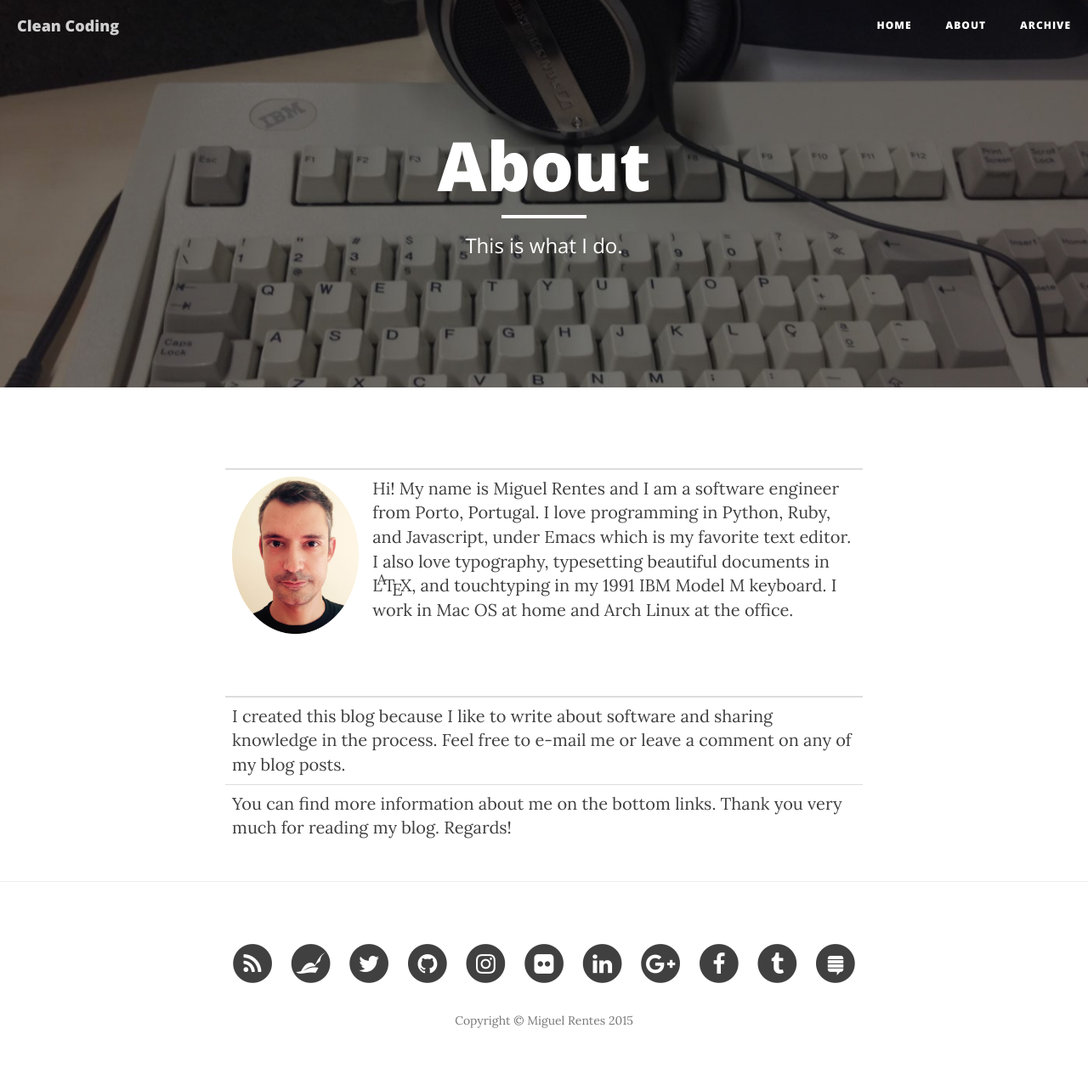
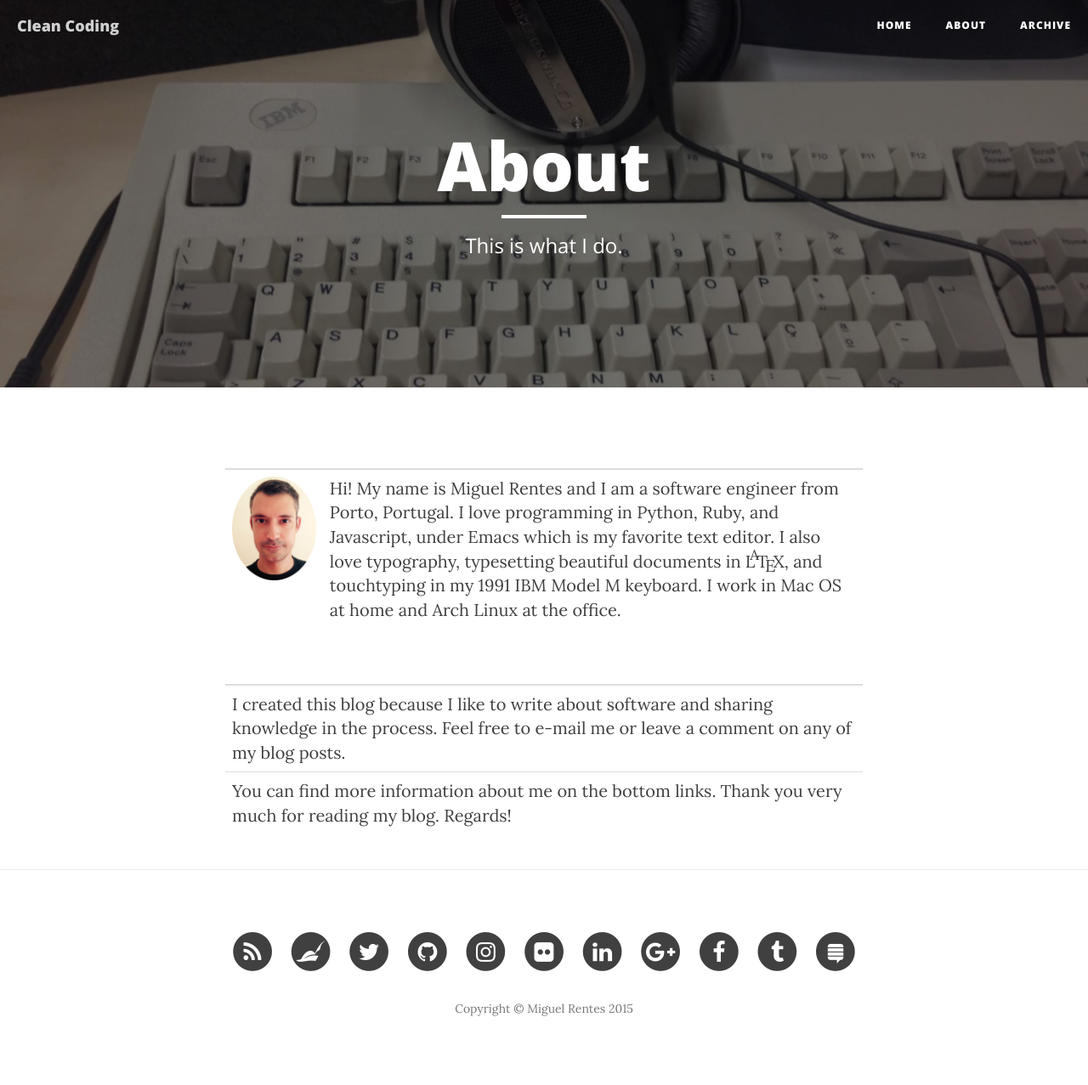
Before and after one commit to rentes/rentes.github.io, a Jekyll site: the page built from about.md, in a window 1280 px wide. Shown: the whole page at 85% size. Built offline with Jekyll 4.4.1, drawn with Linux system fonts in a browser that asks for light colours; nearby versions of some CDN libraries; Markdown is read by kramdown in place of the engine named in the settings.

Commit message:
Corrects picture for about page

```diff
--- a/about.md
+++ b/about.md
@@ -7,7 +7,7 @@
 
 |||
 |:---:|:---|
-| ![Miguel Rentes](/img/me.png "Miguel Rentes") | Hi! My name is Miguel Rentes and I am a software engineer from Porto, Portugal. I love programming in Python, Ruby, and Javascript, under Emacs which is my favorite text editor. I also love typography, typesetting beautiful documents in <span class="latex">L<sup>a</sup>T<sub>e</sub>X</span>, and touchtyping in my 1991 IBM Model M keyboard. I work in Mac OS at home and Arch Linux at the office.|
+| <img src="/img/me.png" width="600px" height="744px" title="Miguel Rentes" /> | Hi! My name is Miguel Rentes and I am a software engineer from Porto, Portugal. I love programming in Python, Ruby, and Javascript, under Emacs which is my favorite text editor. I also love typography, typesetting beautiful documents in <span class="latex">L<sup>a</sup>T<sub>e</sub>X</span>, and touchtyping in my 1991 IBM Model M keyboard. I work in Mac OS at home and Arch Linux at the office.|
 
 ||
 |:---|
```
Also changed, not shown: img/me.png.
